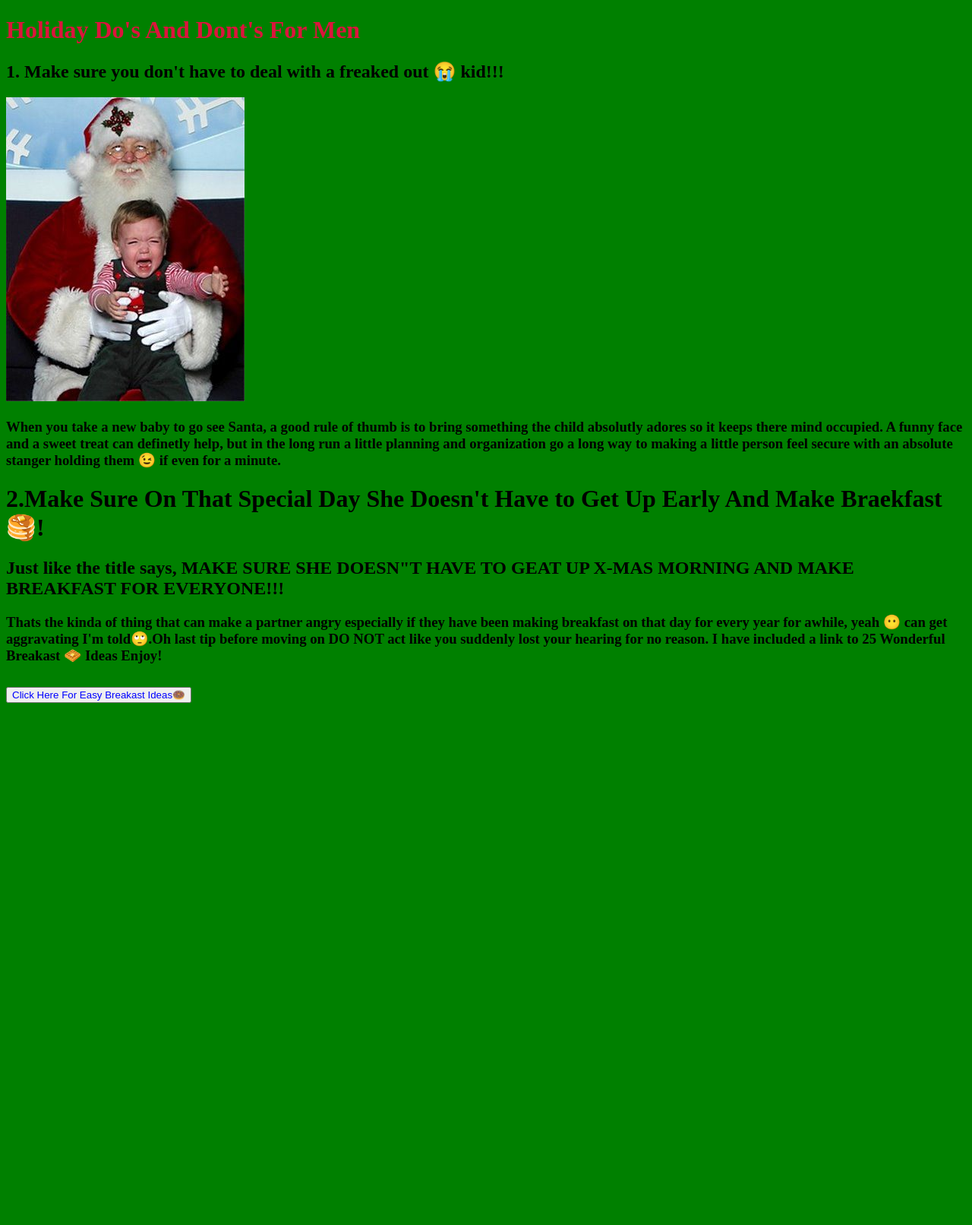
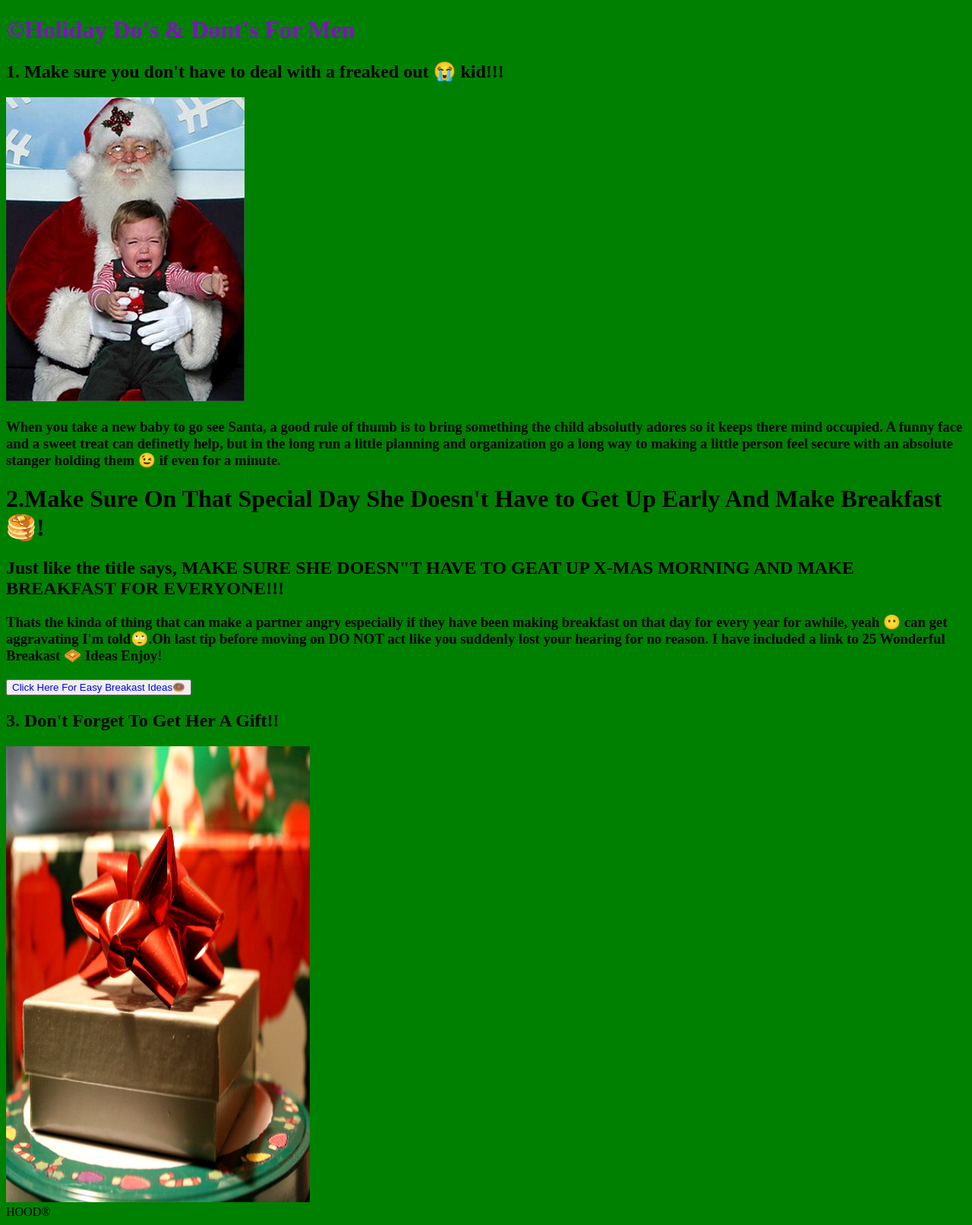
Before and after one commit to Cleared-Talent-CodeCamp-Oct-2022/js-assignment-4-html-me-something-hoodn284, a website: page index.html in a window 1280 px wide. Shown: the whole page at 76% size. Before the commit the page ends 945 px from the top, so only its background shows below. Drawn offline with Linux system fonts and the light colour scheme.

Commit message:
made a part 3 and added an image

```diff
--- a/index.html
+++ b/index.html
@@ -1,21 +1,25 @@
 <!DOCTYPE html>
 <html>
-  <head>
-   <title>Holiday Do's and Dont's</title>
-     <header> <h1 style="color: crimson;"><b>Holiday Do's And Dont's For Men</b></h1></header>
-   </head><h2> 1. Make sure you don't have to deal with a freaked out 😭 kid!!!</h2>
+
+   <title>Holiday Do's & Dont's</title>
+      <h1 style="color: rgb(128, 17, 192);"><strong>&copy;Holiday Do's &amp; Dont's For Men</strong></h1>
+   <h2> 1. Make sure you don't have to deal with a freaked out 😭 kid!!!</h2>
    <body style="background-color:green;"> </body><img src ="images/kid_screaming_on_santa.jpg" alt="kid screaming on santa's lap">
       <p><h3>When you take a new baby to go see Santa, a good rule of thumb is to bring something the child absolutly adores so it keeps there
          mind occupied. A funny face and a sweet treat can definetly help, but in the long run a little planning and organization go a long way to
          making a little person feel secure with an absolute stanger holding them 😉 if even for a minute.</h3></p>
-<head><h1 style="color: black;"><b>2.Make Sure On That Special Day She Doesn't Have to Get Up Early And Make Braekfast🥞!</b></h2></head>
+<h1 style="color: black;"><strong>2.Make Sure On That Special Day She Doesn't Have to Get Up Early And Make Breakfast🥞!</strong></h2>
 <p><h2 style="color: black">Just like the title says, MAKE SURE SHE DOESN"T HAVE TO GEAT UP X-MAS MORNING AND MAKE BREAKFAST FOR EVERYONE!!!</h1></p>
-<p><h3 style="color: black;">Thats the kinda of thing that can make a partner angry especially if they have been making breakfast on that day for
+<article><h3 style="color: black;">Thats the kinda of thing that can make a partner angry especially if they have been making breakfast on that day for
    every year for awhile, yeah 😶 can get aggravating I'm told🙄.Oh last tip before moving on DO NOT act like you suddenly lost your hearing for no reason.
-I have included a link to 25 Wonderful Breakast 🧇 Ideas Enjoy!<h2></p>
+I have included a link to 25 Wonderful Breakast 🧇 Ideas Enjoy!<h2></article>
 <a href="https://insanelygoodrecipes.com/christmas-breakfast-ideas/" target="_blank"><button style="color: blue;">Click Here For Easy Breakast Ideas🍩</button></a>
-
-
+<main>
+   <h2>3. Don't Forget To Get Her A Gift!!</h2><img src="images/present.jfif"
+   width="400"
+   height="600">
+</main>
+<footer>HOOD&reg;</footer>
       <!-- Write your HTML in this file! -->
    </body>
 </html>
```
Also changed, not shown: images/present.jfif (added).
